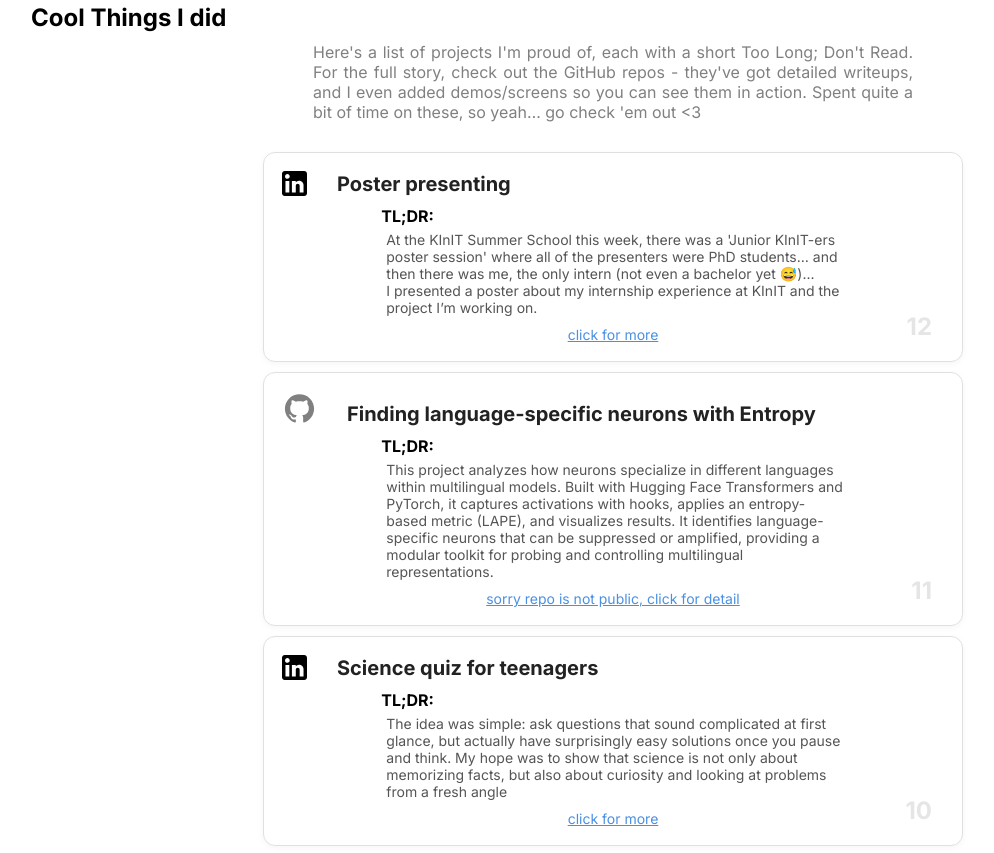
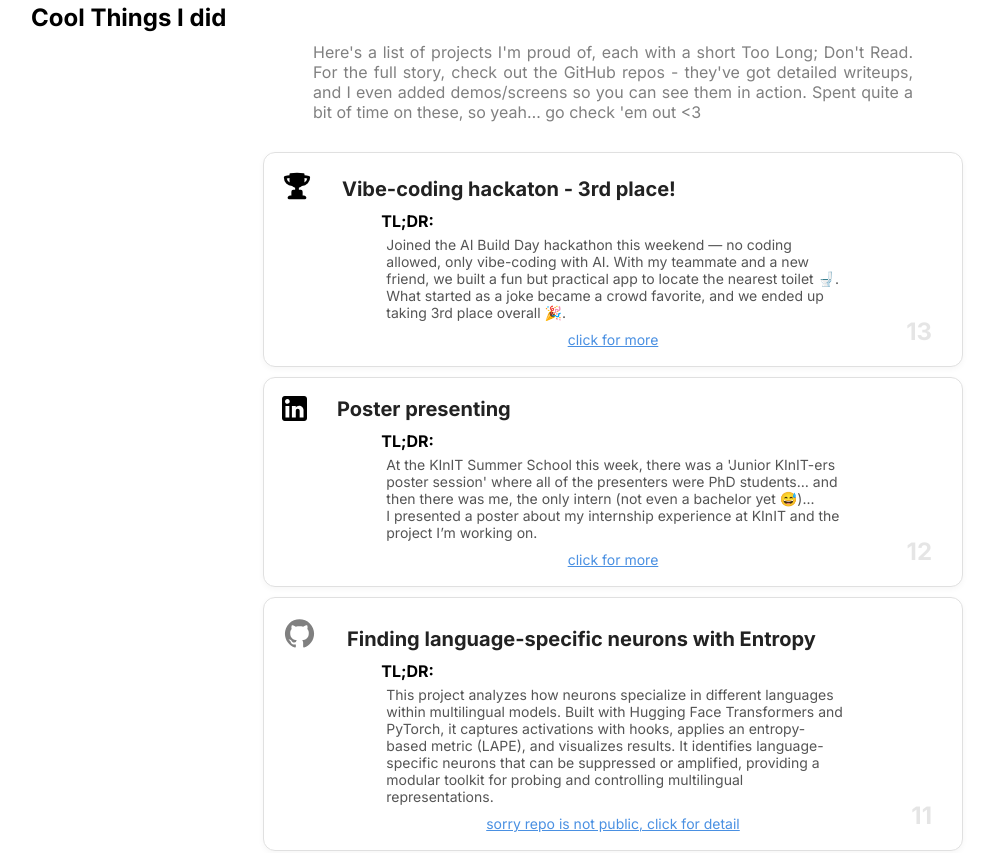
Before and after one commit to tomasmajercik/tomasmajercik.github.io, a plain HTML site: page index.html in a window 1280 px wide. Shown: the part 1603-2456 px from the top of the page, without its empty margins (69-1063 px from the left). Drawn offline with nearby package versions, Linux system fonts and the light colour scheme.

Commit message:
new version - hackaton

```diff
--- a/index.html
+++ b/index.html
@@ -62,7 +62,7 @@
                 </button>
             </li>
             <li>
-                <a href="imgs/CV_Majercik_vVI.pdf">
+                <a href="imgs/CV_Majercik_vV.pdf">
                     <svg xmlns="http://www.w3.org/2000/svg" width="55" height="55" viewBox="0 0 65 65" fill="none">
                         <path d="M31.6342 41.6817C30.3916 43.6348 29.1993 45.5454 26.5279 47.4016C25.0989 48.4033 21.8098 50.3604 17.1346 50.3604C8.21501 50.3604 1.01562 43.8756 1.01562 32.4747C1.01562 22.5107 7.78794 14.6396 17.3248 14.6396C21.1885 14.6396 24.6213 15.9753 27.1493 17.979C29.487 19.8388 30.5819 21.6992 31.5372 23.3689L24.862 26.7043C24.3844 25.6092 23.8096 24.4637 22.334 23.225C20.711 21.9358 19.0916 21.5554 17.7053 21.5554C12.269 21.5554 9.4071 26.6113 9.4071 32.2378C9.4071 39.6313 13.1776 43.3009 17.7053 43.3009C22.0931 43.3009 23.86 40.2487 25.0018 38.2957L31.6342 41.6817ZM55.0182 15.6881H63.9844L52.3 49.3586H43.7183L32.1778 15.6881H41.1439L48.1063 39.6315L55.0182 15.6881Z" fill="black"/>
                     </svg>
@@ -190,6 +190,21 @@
             <section class="portfolio">
                 <p class="portfolio-text">Here's a list of projects I'm proud of, each with a short Too Long; Don't Read. For the full story, check out the GitHub repos - they've got detailed writeups, and I even added demos/screens so you can see them in action. Spent quite a bit of time on these, so yeah… go check 'em out &lt3 </p>
 
+                <div class="card" data-date="Sep 2025">
+                    <div class="card-header">
+                        <svg xmlns="http://www.w3.org/2000/svg" width="30" height="30" viewBox="0 0 16 16"><path fill="currentColor" fill-rule="evenodd" d="M12 1.69a.494.494 0 0 0-.438-.494a32.4 32.4 0 0 0-7.124 0A.494.494 0 0 0 4 1.689v.567q-1.216.157-2.403.406a.75.75 0 0 0-.595.714L1 3.5a4.5 4.5 0 0 0 4.351 4.498A4 4 0 0 0 7 8.874V10H6a1 1 0 0 0-1 1v2h-.667C3.597 13 3 13.597 3 14.333c0 .368.298.667.667.667h8.666a.667.667 0 0 0 .667-.667c0-.736-.597-1.333-1.333-1.333H11v-2a1 1 0 0 0-1-1H9V8.874a4 4 0 0 0 1.649-.876a4.5 4.5 0 0 0 4.35-4.622a.75.75 0 0 0-.596-.714A31 31 0 0 0 12 2.256zM4 3.768q-.735.1-1.458.235a3 3 0 0 0 1.64 2.192A4 4 0 0 1 4 5zm8 0q.735.1 1.458.235a3 3 0 0 1-1.64 2.192C11.936 5.818 12 5.416 12 5z" clip-rule="evenodd"/></svg>
+                        <h3>Vibe-coding hackaton - 3rd place!</h3>
+                    </div>
+                    <div class="tldr">
+                        <h4>TL;DR:</h4>
+                        <p>
+                            Joined the AI Build Day hackathon this weekend — no coding allowed, only vibe-coding with AI. With my teammate and a new friend, we built a fun but practical app to locate the nearest toilet 🚽. What started as a joke became a crowd favorite, and we ended up taking 3rd place overall 🎉.
+                        </p>
+                    </div>
+                    <p class="click">click for more</p>
+                    <div class="overlay" data-link="https://lnkd.in/p/ezGPTFjH"></div>
+                    <div class="number">13</div>
+                </div>
                 <div class="card" data-date="Sep 2025">
                     <div class="card-header">
                         <svg xmlns="http://www.w3.org/2000/svg" width="25" height="25" viewBox="0 0 63 63" fill="none">
@@ -440,9 +455,23 @@
             </div>
         </div>
         <div class="after-footer">
-            Last updated on 16 Sep '25
+            Last updated on 21 Sep '25
         </div>
     </footer>
+
+    <!--
+        Todo:
+        responsivity :(((((
+        hosting
+
+        👉👉contact
+        👉👉cool thing i did popis spravit lepsie
+        👉👉nech sa v headeri posuva ta ciarka podla toho kde sme na stranke
+        👉👉skontrolovat linky a odkazy + cisla + pripaden pridat do sekcie cool veci co sme robili
+        👉👉su tie nazvy sekcii dobre
+        👉👉mail copy to clipboard
+        👉👉timeline v tych projektoch?? -- pain in ass?
+    -->
 
 
 
```
